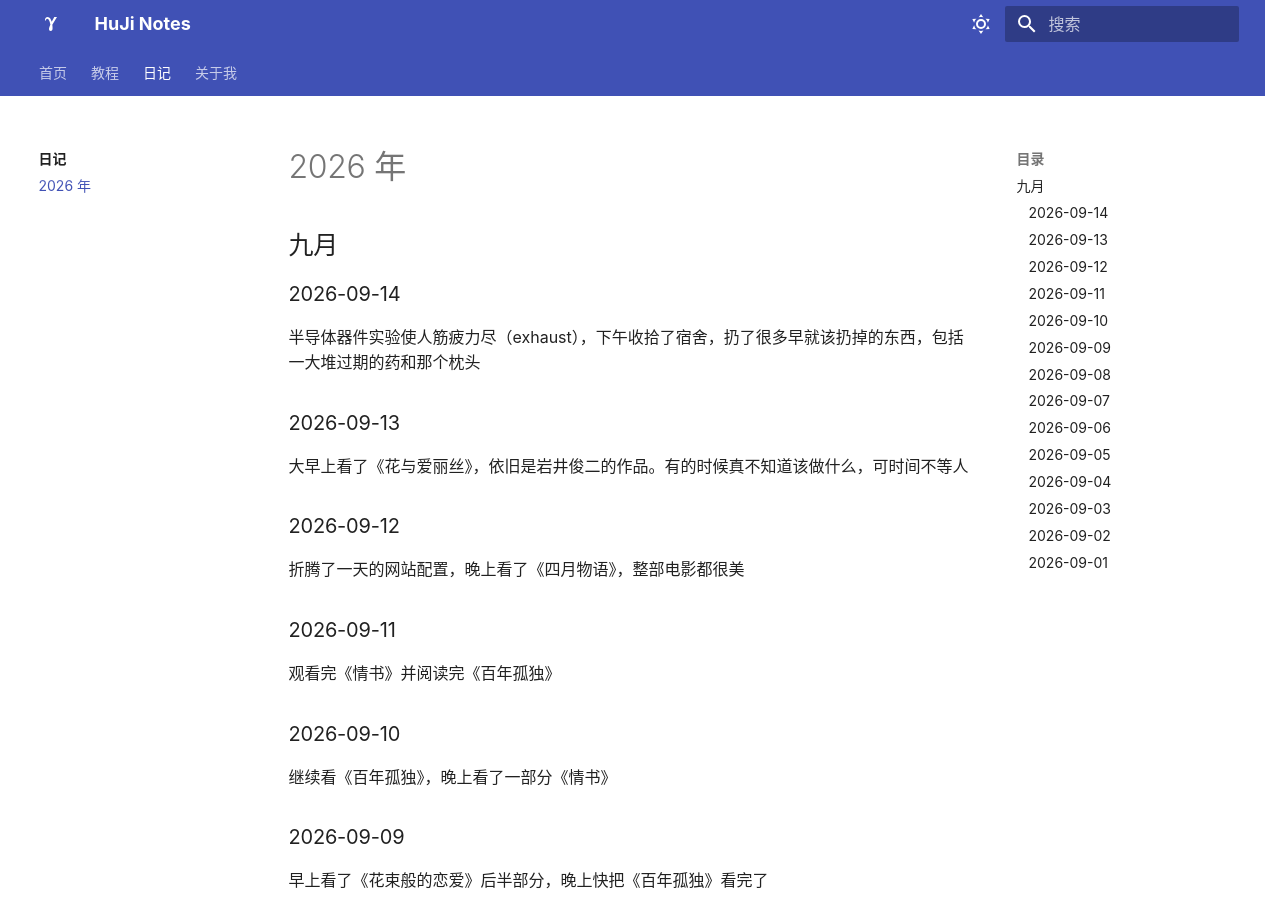
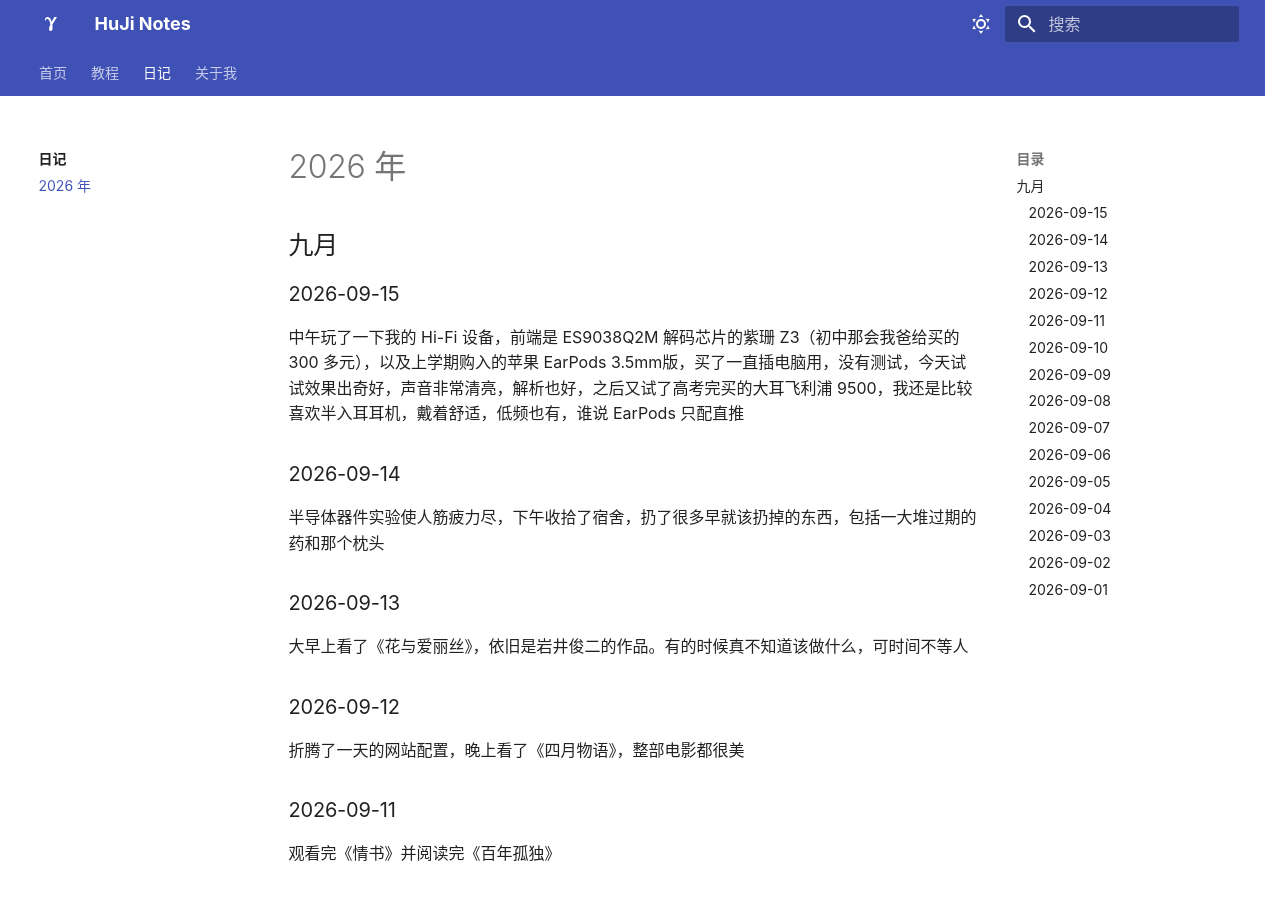
Before and after one commit to Hujiko02/Hujiko02.github.io, an MkDocs documentation site: the page built from docs/diary/2026.md, in a window 1280 px wide and 900 px high. Built offline with MkDocs 1.6.1 and Material for MkDocs 9.7.7, drawn with Linux system fonts in a browser that asks for light colours.

Commit message:
Auto update 2026-09-15 12:22:49

```diff
--- a/docs/diary/2026.md
+++ b/docs/diary/2026.md
@@ -2,9 +2,13 @@
 
 ## 九月
 
+### 2026-09-15
+
+中午玩了一下我的 Hi-Fi 设备，前端是 ES9038Q2M 解码芯片的紫珊 Z3（初中那会我爸给买的 300 多元），以及上学期购入的苹果 EarPods 3.5mm版，买了一直插电脑用，没有测试，今天试试效果出奇好，声音非常清亮，解析也好，之后又试了高考完买的大耳飞利浦 9500，我还是比较喜欢半入耳耳机，戴着舒适，低频也有，谁说 EarPods 只配直推
+
 ### 2026-09-14
 
-半导体器件实验使人筋疲力尽（exhaust），下午收拾了宿舍，扔了很多早就该扔掉的东西，包括一大堆过期的药和那个枕头
+半导体器件实验使人筋疲力尽，下午收拾了宿舍，扔了很多早就该扔掉的东西，包括一大堆过期的药和那个枕头
 
 ### 2026-09-13
 
```
